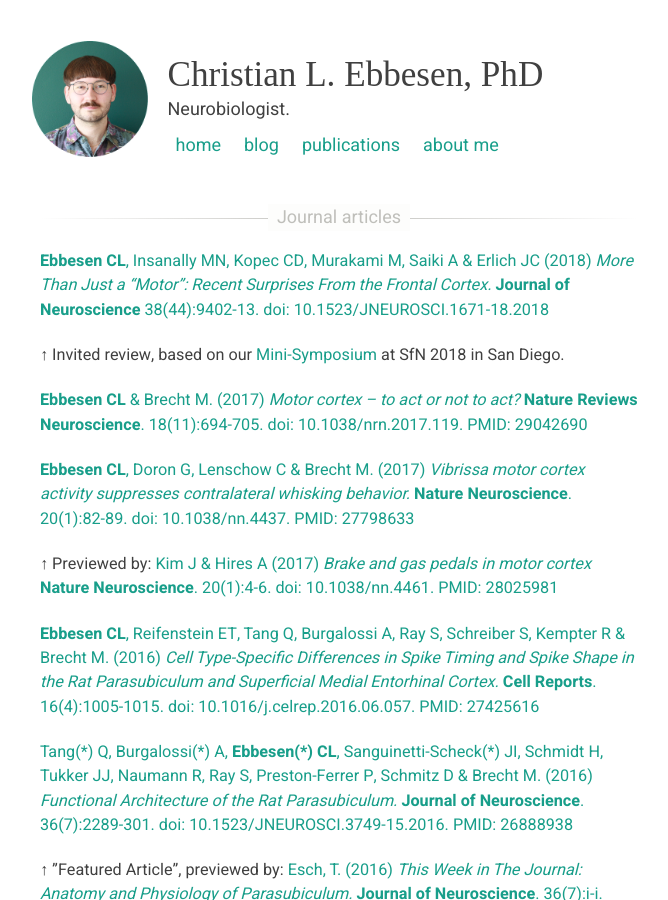
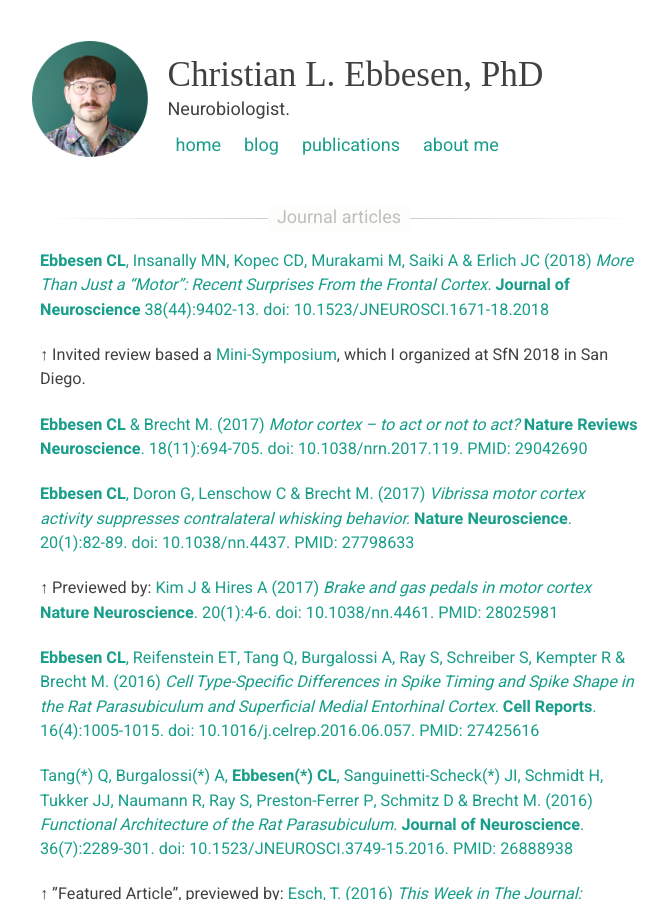
Before and after one commit to chrelli/chrelli.github.io, a Jekyll site: the page built from _pages/publications.md, in a window 1280 px wide and 900 px high. Shown: the whole window, without its empty margins (301-969 px from the left). Built offline with Jekyll 4.4.1, drawn with Linux system fonts in a browser that asks for light colours; nearby versions of some CDN libraries; some web fonts are replaced; a style sheet for code colours, icons or effects is not loaded.

```diff
--- a/_pages/publications.md
+++ b/_pages/publications.md
@@ -23,7 +23,7 @@
 [**Ebbesen CL**, Insanally MN, Kopec CD, Murakami M, Saiki A & Erlich JC (2018) *More Than Just a "Motor": Recent Surprises From the Frontal Cortex.* **Journal of Neuroscience** 38(44):9402-13. doi: 10.1523/JNEUROSCI.1671-18.2018](http://doi.org/10.1523/JNEUROSCI.1671-18.2018)
 {: style="font-size: 90%;"}
 
-&uarr; Invited review, based on our [Mini-Symposium](https://abstractsonline.com/pp8/#!/4649/session/30) at SfN 2018 in San Diego.
+&uarr; Invited review based a [Mini-Symposium](https://abstractsonline.com/pp8/#!/4649/session/30), which I organized at SfN 2018 in San Diego.
 {: style="font-size: 90%;"}
 
 [**Ebbesen CL** & Brecht M. (2017) *Motor cortex – to act or not to act?* **Nature Reviews Neuroscience**. 18(11):694-705. doi: 10.1038/nrn.2017.119. PMID: 29042690](http://dx.doi.org/10.1038/nrn.2017.119)
```
Also changed, not shown: 1 other file.
